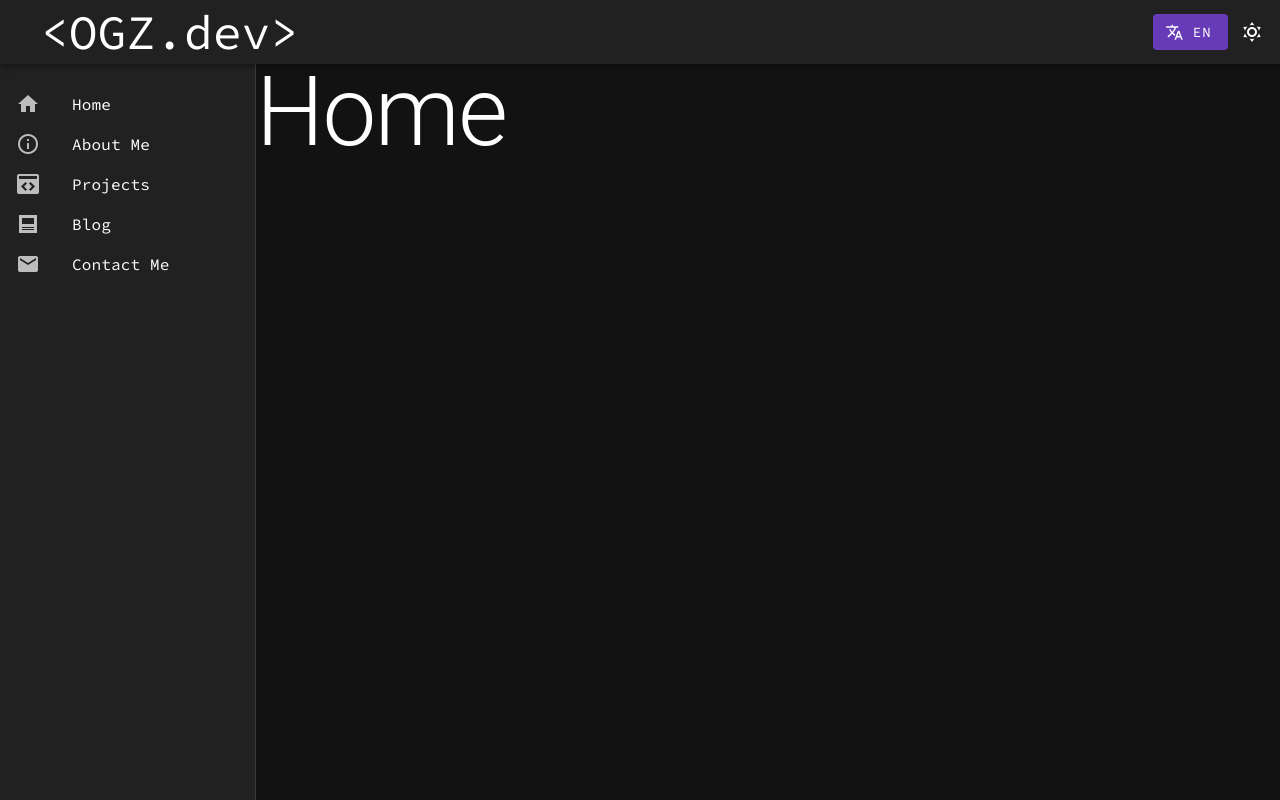
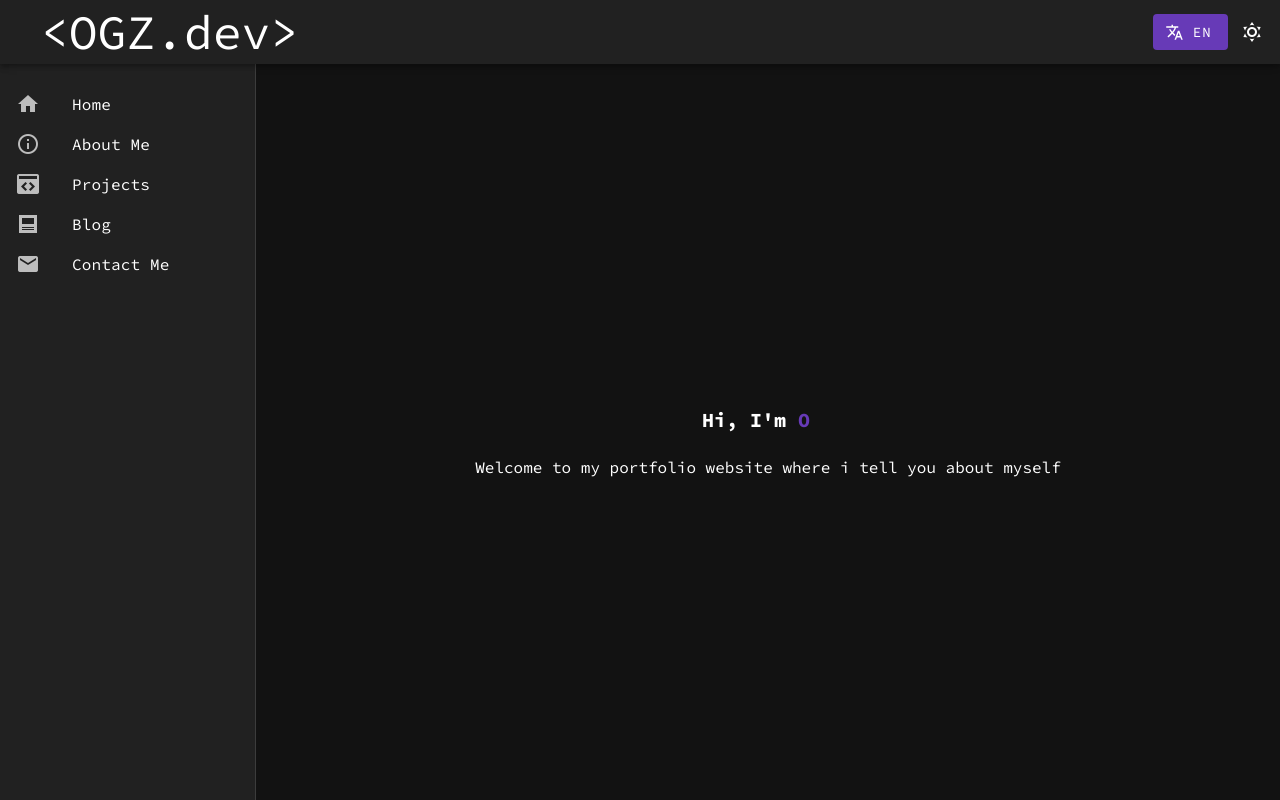
Before and after one commit to Kryptonite19/Vuetify-Scaffold-Portfolio, a Vue app: page / in a window 1280 px wide. Built offline with nearby package versions, Linux system fonts and the light colour scheme.

Commit message:
Added Hero Section

```diff
--- a/src/views/HomeView.vue
+++ b/src/views/HomeView.vue
@@ -1,9 +1,139 @@
 <template>
-  <div class="text-h1">{{ t('$vuetify.navbar.home') }}</div>
+  <v-container class="fill-height">
+    <v-responsive class="d-flex align-center text-center fill-height">
+      <div class="container pa-5">
+        <h1>
+          Hi, I'm
+          <span class="typed-text">{{ typeValue }}</span>
+          <span class="blinking-cursor">|</span>
+          <span class="cursor" :class="{ typing: typeStatus }">&nbsp;</span>
+        </h1>
+      </div>
+      <div :class="{ 'text-h3 font-weight-medium text-justify mt-3': !mobile }">
+        Welcome to my portfolio website where i tell you about myself
+      </div>
+    </v-responsive>
+  </v-container>
 </template>
 
 <script setup lang="ts">
-import { useLocale } from 'vuetify'
+import { Ref, onMounted, ref } from 'vue'
+import { useLocale, useDisplay } from 'vuetify'
+const mobile = useDisplay()
+const { t } = useLocale()
+const typeValue = ref('')
+const typeStatus = ref(false)
+const displayTextArray = ref(['Oğuzhan', 'a Web Developer', 'a Mobile Developer', 'a UI/UX Designer'])
+const typingSpeed = 100
+const erasingSpeed = 100
+const newTextDelay = 2000
+const displayTextArrayIndex = ref(0)
+const charIndex = ref(0)
 
-const { t } = useLocale()
+onMounted(() => {
+  setTimeout(typeText, newTextDelay + 200)
+})
+
+const typeText = () => {
+  if (charIndex.value < displayTextArray.value[displayTextArrayIndex.value].length) {
+    if (!typeStatus.value) typeStatus.value = true
+    typeValue.value += displayTextArray.value[displayTextArrayIndex.value].charAt(charIndex.value)
+    charIndex.value += 1
+    setTimeout(typeText, typingSpeed)
+  } else {
+    typeStatus.value = false
+    setTimeout(eraseText, newTextDelay)
+  }
+}
+
+const eraseText = () => {
+  if (charIndex.value > 0) {
+    if (!typeStatus.value) typeStatus.value = true
+    typeValue.value = displayTextArray.value[displayTextArrayIndex.value].substring(
+      0,
+      charIndex.value - 1
+    )
+    charIndex.value -= 1
+    setTimeout(eraseText, erasingSpeed)
+  } else {
+    typeStatus.value = false
+    displayTextArrayIndex.value += 1
+    if (displayTextArrayIndex.value >= displayTextArray.value.length)
+      displayTextArrayIndex.value = 0
+    setTimeout(typeText, typingSpeed + 1000)
+  }
+}
 </script>
+<style lang="scss" scoped>
+.mycontainer {
+  width: 100%;
+  height: 100vh;
+  display: flex;
+  justify-content: center;
+  align-items: center;
+}
+h1 {
+  font-size: 15pt;
+  font-weight: bold;
+  span.typed-text {
+    color: #673ab7;
+  }
+}
+
+// Cursor blinking CSS Starts...
+.blinking-cursor {
+  font-size: 15pt;
+  color: #2c3e50;
+  -webkit-animation: 1s blink step-end infinite;
+  -moz-animation: 1s blink step-end infinite;
+  -ms-animation: 1s blink step-end infinite;
+  -o-animation: 1s blink step-end infinite;
+  animation: 1s blink step-end infinite;
+}
+@keyframes blink {
+  from,
+  to {
+    color: transparent;
+  }
+  50% {
+    color: #2c3e50;
+  }
+}
+@-moz-keyframes blink {
+  from,
+  to {
+    color: transparent;
+  }
+  50% {
+    color: #2c3e50;
+  }
+}
+@-webkit-keyframes blink {
+  from,
+  to {
+    color: transparent;
+  }
+  50% {
+    color: #2c3e50;
+  }
+}
+@-ms-keyframes blink {
+  from,
+  to {
+    color: transparent;
+  }
+  50% {
+    color: #2c3e50;
+  }
+}
+@-o-keyframes blink {
+  from,
+  to {
+    color: transparent;
+  }
+  50% {
+    color: #2c3e50;
+  }
+}
+// Cursor blinking CSS Ends...
+</style>
```
